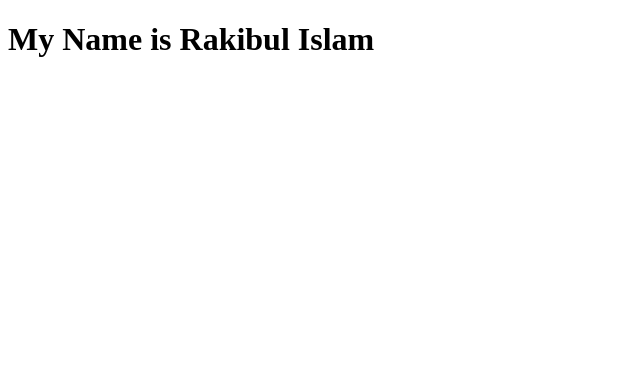
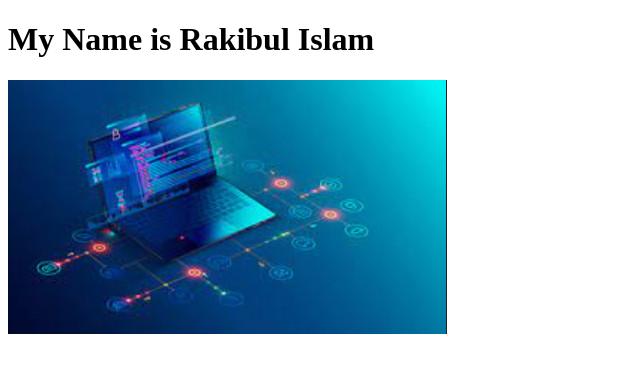
Before and after one commit to rakibulislam123/my-third-repo, a plain HTML site: page index.html in a window 1280 px wide. Shown: the whole page, without its empty margins (0-640 px from the left). Drawn offline with Linux system fonts and the light colour scheme.

Commit message:
added image

```diff
--- a/index.html
+++ b/index.html
@@ -8,5 +8,6 @@
 </head>
 <body>
     <h1>My Name is Rakibul Islam</h1>
+    <img src="a.jpg" alt="">
 </body>
 </html>
```
Also changed, not shown: a.jpg (added), b.jpg (added).
